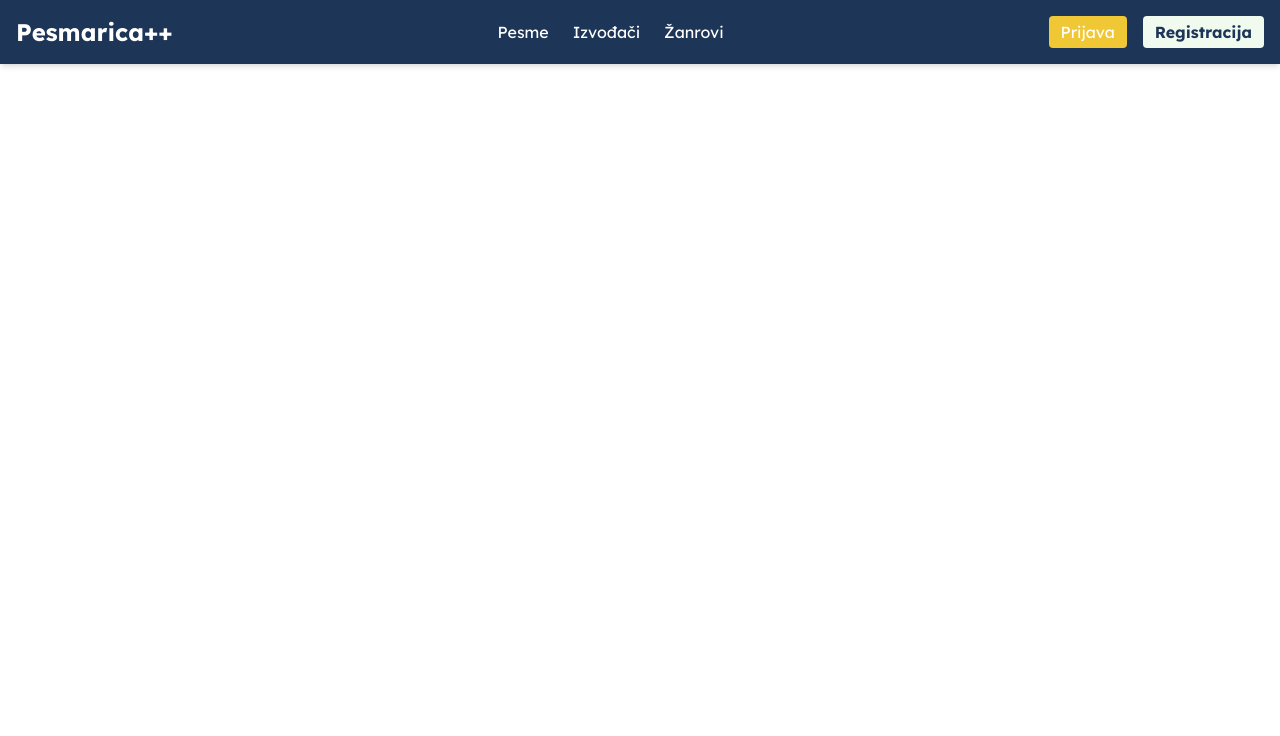
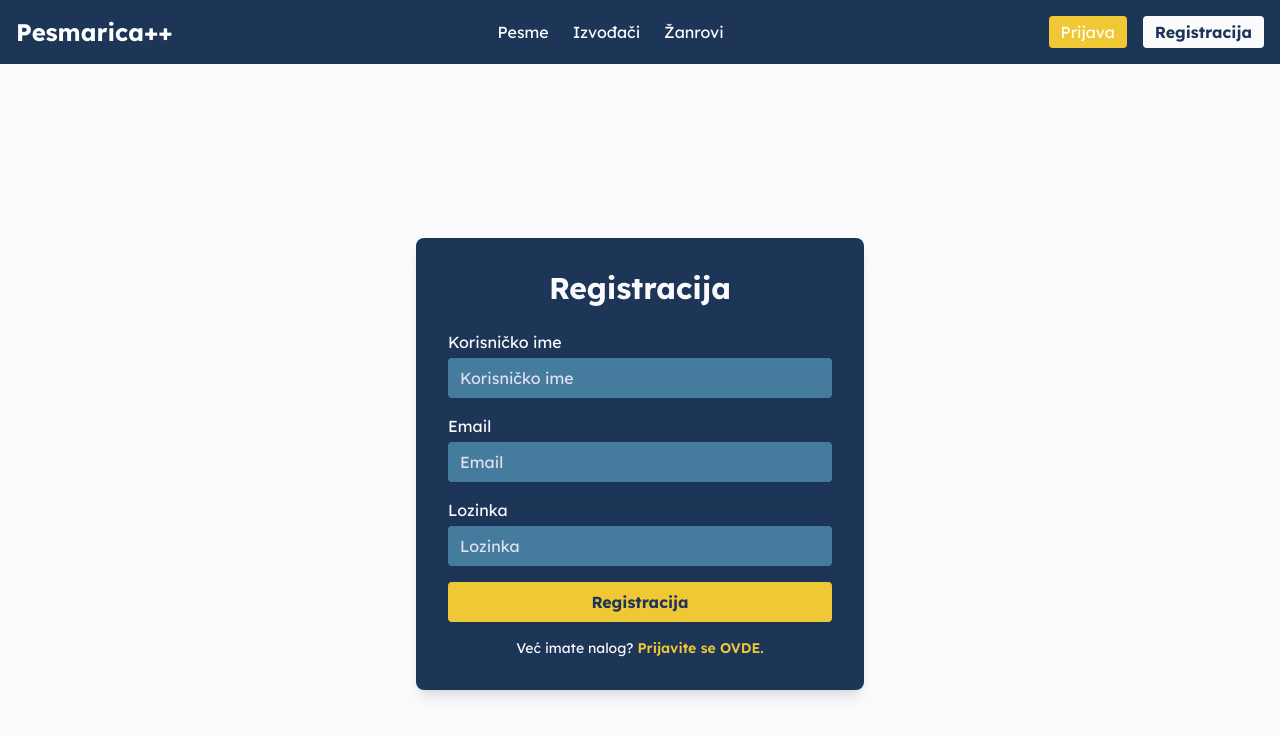
Before and after one commit to jelisavac-l/NJT-Frontend, a Vue app: page /register in a window 1280 px wide. Shown: the top 736 px of the page. Built offline with nearby package versions, Linux system fonts and the light colour scheme.

Commit message:
feat: registracija

```diff
--- /dev/null
+++ b/src/components/Register.vue
@@ -0,0 +1,98 @@
+<template>
+  <div class="min-h-screen flex items-center justify-center bg-ppp-white">
+    <div class="w-full max-w-md bg-ppp-primary rounded-lg shadow-lg p-8">
+      <h2 class="text-3xl font-bold text-ppp-white mb-6 text-center">
+        Registracija
+      </h2>
+
+      <form @submit.prevent="register" class="space-y-4">
+
+        <!-- Username -->
+        <div>
+          <label class="block text-ppp-white mb-1" for="username">Korisničko ime</label>
+          <input
+            v-model="form.username"
+            type="text"
+            id="username"
+            class="w-full px-3 py-2 rounded bg-ppp-secondary text-ppp-white placeholder-ppp-lmuted focus:outline-none focus:ring-2 focus:ring-ppp-accent"
+            placeholder="Korisničko ime"
+            required
+          />
+        </div>
+
+        <!-- Email -->
+        <div>
+          <label class="block text-ppp-white mb-1" for="email">Email</label>
+          <input
+            v-model="form.email"
+            type="email"
+            id="email"
+            class="w-full px-3 py-2 rounded bg-ppp-secondary text-ppp-white placeholder-ppp-lmuted focus:outline-none focus:ring-2 focus:ring-ppp-accent"
+            placeholder="Email"
+            required
+          />
+        </div>
+
+        <!-- Lozinka -->
+        <div>
+          <label class="block text-ppp-white mb-1" for="password">Lozinka</label>
+          <input
+            v-model="form.password"
+            type="password"
+            id="password"
+            class="w-full px-3 py-2 rounded bg-ppp-secondary text-ppp-white placeholder-ppp-lmuted focus:outline-none focus:ring-2 focus:ring-ppp-accent"
+            placeholder="Lozinka"
+            required
+          />
+        </div>
+
+
+        <!-- Potvrda -->
+        <button
+          type="submit"
+          class="w-full bg-ppp-accent text-ppp-primary font-bold py-2 px-4 rounded hover:bg-ppp-lmuted transition-colors"
+        >
+          Registracija
+        </button>
+      </form>
+
+      <p class="text-ppp-white text-sm mt-4 text-center">
+        Već imate nalog?
+        <router-link to="/login" class="text-ppp-accent hover:text-ppp-lmuted font-semibold">
+          Prijavite se OVDE.
+        </router-link>
+      </p>
+    </div>
+  </div>
+</template>
+
+<script setup>
+import { reactive } from 'vue'
+import { useRouter } from 'vue-router'
+import axios from 'axios'
+import api from '@/assets/api'
+
+const router = useRouter()
+
+const form = reactive({
+  username: '',
+  email: '',
+  password: '',
+})
+
+const submit = reactive({
+    submit: ''
+})
+
+
+const register = async () => {
+  try {
+    const res = await api.post('auth/register', form)
+    alert('Registracija uspešna!')
+    router.push('/login')
+  } catch (err) {
+    console.error(err)
+    alert('Greška prilikom registracije: ' + (err.response?.data?.message || err.message))
+  }
+}
+</script>
--- a/src/router/index.js
+++ b/src/router/index.js
@@ -1,11 +1,12 @@
 import { createRouter, createWebHistory } from 'vue-router'
+import Register from '@/components/Register.vue'
 
 const router = createRouter({
   history: createWebHistory(import.meta.env.BASE_URL),
   routes: [
     // { path: '/', component: Home },
     // { path: '/login', component: Login },
-    // { path: '/register', component: Register },
+    { path: '/register', component: Register },
   ],
 })
 
--- a/tailwind.config.js
+++ b/tailwind.config.js
@@ -7,8 +7,9 @@ export default {
         "ppp-primary": "#1d3557",
         "ppp-secondary": "#457b9d",
         "ppp-accent": "#F0C735",
-        "ppp-white": "#f1faee",
+        "ppp-white": "#fBfbfe",
         "ppp-hl": "#a8dadc",
+        "ppp-lmuted": "#E1E1F0",
         "ppp-muted": "#6C757D"
 
       },
```
